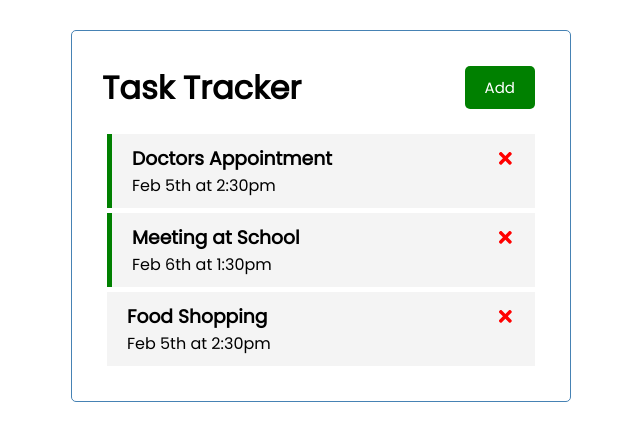
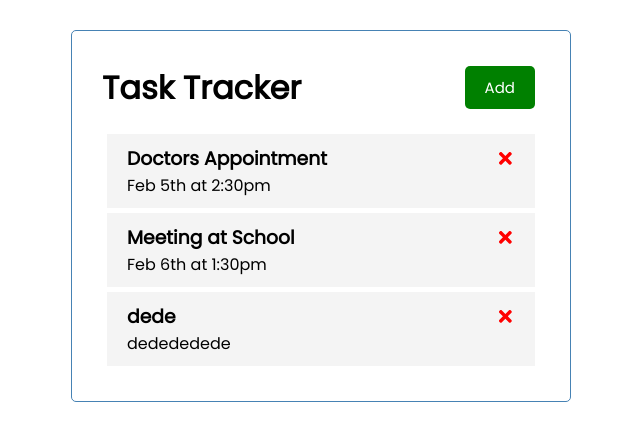
Before and after one commit to sspatari/react-task-tracker, a React (Create React App) app: page / in a window 1280 px wide. Shown: the top 440 px of the page, without its empty margins (319-959 px from the left). Built offline with nearby package versions, Linux system fonts and the light colour scheme; data requests are answered from the project's data file.

Commit message:
feat: add server that will contain the data, add useEffect, update all actions to interact with the server

```diff
--- /dev/null
+++ b/db.json
@@ -0,0 +1,22 @@
+{
+  "tasks": [
+    {
+      "id": 1,
+      "text": "Doctors Appointment",
+      "day": "Feb 5th at 2:30pm",
+      "reminder": false
+    },
+    {
+      "id": 2,
+      "text": "Meeting at School",
+      "day": "Feb 6th at 1:30pm",
+      "reminder": false
+    },
+    {
+      "text": "dede",
+      "day": "dedededede",
+      "reminder": false,
+      "id": 3
+    }
+  ]
+}
--- a/package.json
+++ b/package.json
@@ -6,6 +6,7 @@
     "@testing-library/jest-dom": "^5.15.1",
     "@testing-library/react": "^11.2.7",
     "@testing-library/user-event": "^12.8.3",
+    "json-server": "^0.17.0",
     "prop-types": "^15.8.0",
     "react": "^17.0.2",
     "react-dom": "^17.0.2",
@@ -19,7 +20,8 @@
     "test": "react-scripts test",
     "eject": "react-scripts eject",
     "eslint": "eslint src --ext .js,.jsx",
-    "eslint:fix": "npm run eslint -- --fix"
+    "eslint:fix": "npm run eslint -- --fix",
+    "server": "json-server --watch db.json --port 5000"
   },
   "eslintConfig": {
     "extends": [
--- a/src/App.js
+++ b/src/App.js
@@ -1,46 +1,69 @@
-import { useState } from 'react';
+import { useEffect, useState } from 'react';
 import AddTask from './components/AddTask';
 import Header from './components/Header';
 import Tasks from './components/Tasks';
 
 function App() {
   const [showAddTask, setShowAddTask] = useState(false);
-  const [tasks, setTasks] = useState([
-    {
-      id: 1,
-      text: 'Doctors Appointment',
-      day: 'Feb 5th at 2:30pm',
-      reminder: true,
-    },
-    {
-      id: 2,
-      text: 'Meeting at School',
-      day: 'Feb 6th at 1:30pm',
-      reminder: true,
-    },
-    {
-      id: 3,
-      text: 'Food Shopping',
-      day: 'Feb 5th at 2:30pm',
-      reminder: false,
-    },
-  ]);
+  const [tasks, setTasks] = useState([]);
 
-  const addTask = (task) => {
-    const id = Math.floor(Math.random() * 10000) + 1;
-    const newTask = { id, ...task };
+  const fetchTasks = async () => {
+    const res = await fetch('http://localhost:5000/tasks');
+    const data = await res.json();
 
-    setTasks([...tasks, newTask]);
+    return data;
   };
 
-  const deleteTask = (id) => {
+  const fetchTask = async (id) => {
+    const res = await fetch(`http://localhost:5000/tasks/${id}`);
+    const data = await res.json();
+
+    return data;
+  };
+
+  useEffect(() => {
+    const getTasks = async () => {
+      const tasksFromServer = await fetchTasks();
+      setTasks(tasksFromServer);
+    };
+    getTasks();
+  }, []);
+
+  const addTask = async (task) => {
+    const res = await fetch(`http://localhost:5000/tasks`, {
+      method: 'POST',
+      headers: {
+        'Content-type': 'application/json',
+      },
+      body: JSON.stringify(task),
+    });
+
+    const data = await res.json();
+    setTasks([...tasks, data]);
+  };
+
+  const deleteTask = async (id) => {
+    await fetch(`http://localhost:5000/tasks/${id}`, { method: 'DELETE' });
     setTasks(tasks.filter((task) => task.id !== id));
   };
 
-  const toggleReminder = (id) => {
+  const toggleReminder = async (id) => {
+    const taskToToggle = await fetchTask(id);
+    const updTask = { ...taskToToggle, reminder: !taskToToggle.reminder };
+
+    const res = await fetch(`http://localhost:5000/tasks/${id}`, {
+      method: 'PUT',
+      headers: {
+        'Content-type': 'application/json',
+      },
+      body: JSON.stringify(updTask),
+    });
+
+    const data = await res.json();
+
     setTasks(
       tasks.map((task) =>
-        task.id === id ? { ...task, reminder: !task.reminder } : task
+        task.id === id ? { ...task, reminder: data.reminder } : task
       )
     );
   };
```
Also changed, not shown: 1 other file (tests, documents, lock files or other folders).
